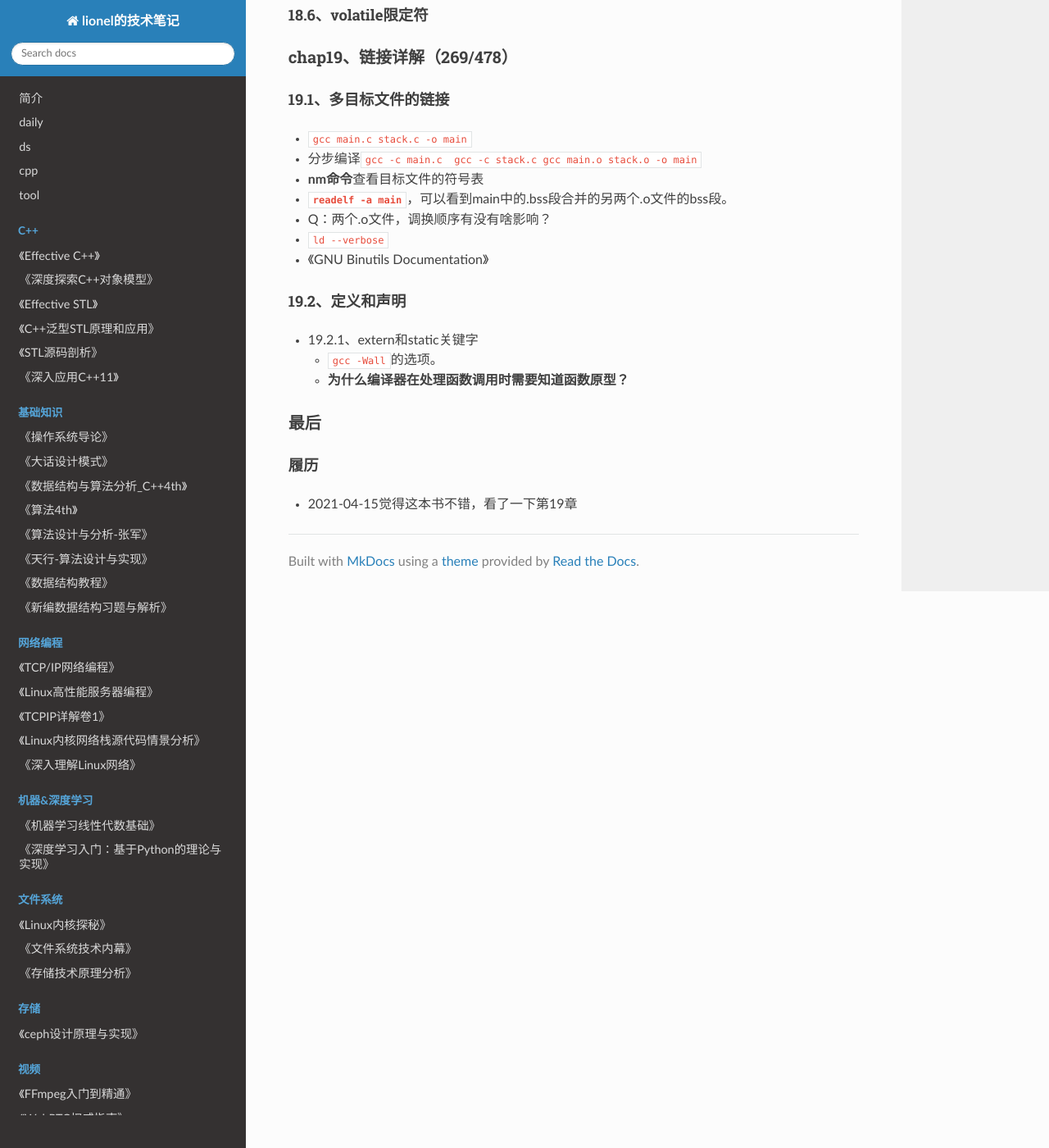
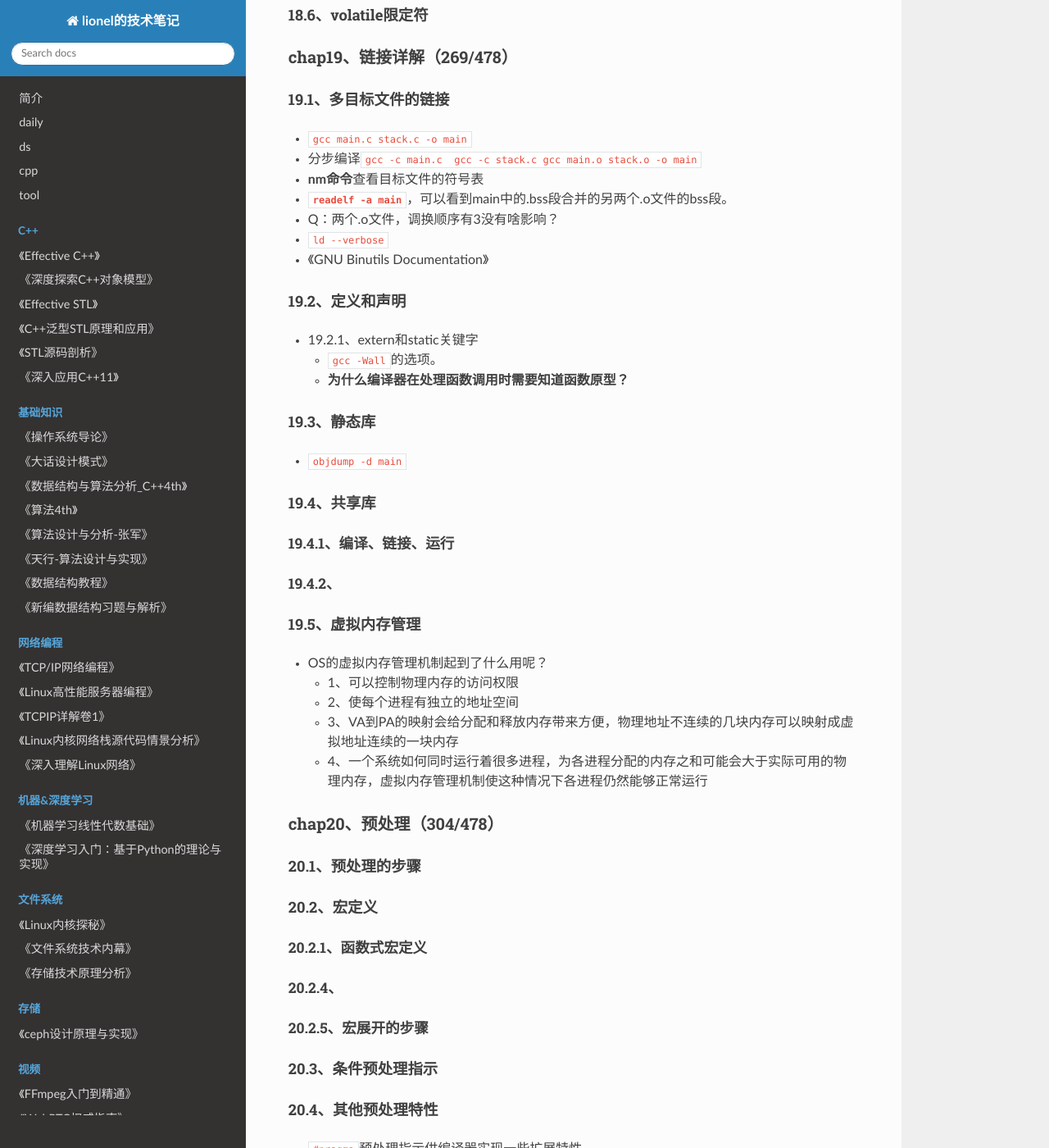
Before and after one commit to wolflion/booknotes, an MkDocs documentation site: the page built from docs/16unix-linux/LinuxC编程一站式学习.md, in a window 1280 px wide and 1400 px high, scrolled down 2362 px. Shown: the whole window at 82% size. Built offline with MkDocs 1.6.1, drawn with Linux system fonts in a browser that asks for light colours; nearby versions of some CDN libraries.

Commit message:
Update LinuxC编程一站式学习.md

```diff
--- a/docs/16unix-linux/LinuxC编程一站式学习.md
+++ b/docs/16unix-linux/LinuxC编程一站式学习.md
@@ -98,7 +98,7 @@
 + 分步编译`gcc -c main.c  gcc -c stack.c gcc main.o stack.o -o main`
 + **nm命令**查看目标文件的符号表
 + **`readelf -a main`**，可以看到main中的.bss段合并的另两个.o文件的bss段。
-+ Q：两个.o文件，调换顺序有没有啥影响？
++ Q：两个.o文件，调换顺序有3没有啥影响？
 + `ld --verbose`
 + 《GNU Binutils Documentation》
 
@@ -108,6 +108,42 @@
   + `gcc -Wall`的选项。
   + **为什么编译器在处理函数调用时需要知道函数原型？**
 
+#### 19.3、静态库
+
++ `objdump -d main`
+
+#### 19.4、共享库
+
+##### 19.4.1、编译、链接、运行
+
+##### 19.4.2、
+
+#### 19.5、虚拟内存管理
+
++ OS的虚拟内存管理机制起到了什么用呢？
+  + 1、可以控制物理内存的访问权限
+  + 2、使每个进程有独立的地址空间
+  + 3、VA到PA的映射会给分配和释放内存带来方便，物理地址不连续的几块内存可以映射成虚拟地址连续的一块内存
+  + 4、一个系统如何同时运行着很多进程，为各进程分配的内存之和可能会大于实际可用的物理内存，虚拟内存管理机制使这种情况下各进程仍然能够正常运行
+
+### chap20、预处理（304/478）
+
+#### 20.1、预处理的步骤
+
+#### 20.2、宏定义
+
+##### 20.2.1、函数式宏定义
+
+##### 20.2.4、
+
+##### 20.2.5、宏展开的步骤
+
+#### 20.3、条件预处理指示
+
+#### 20.4、其他预处理特性
+
++ `#pragma`预处理指示供编译器实现一些扩展特性
+
 ### 最后
 
 #### 履历
```
